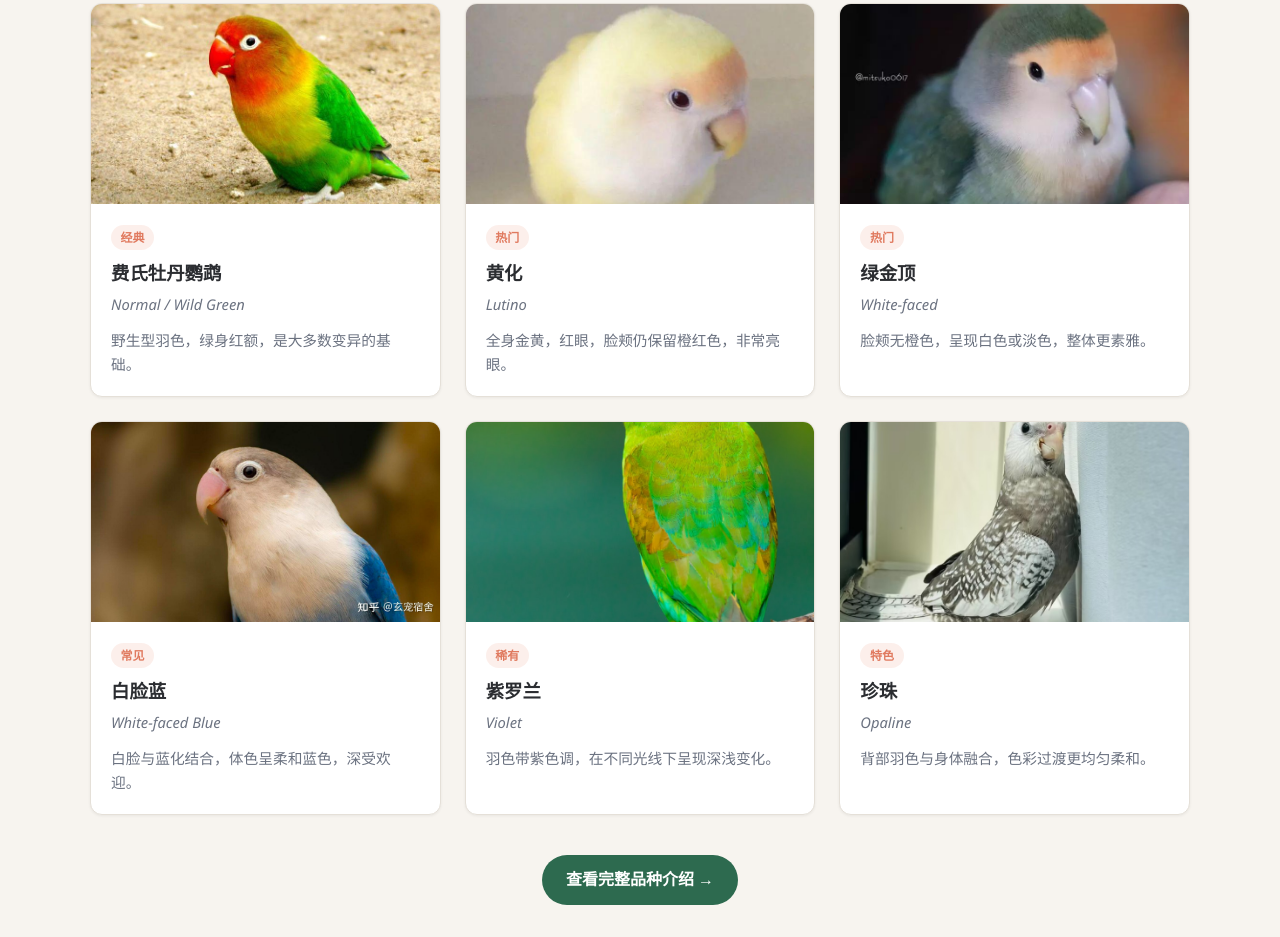
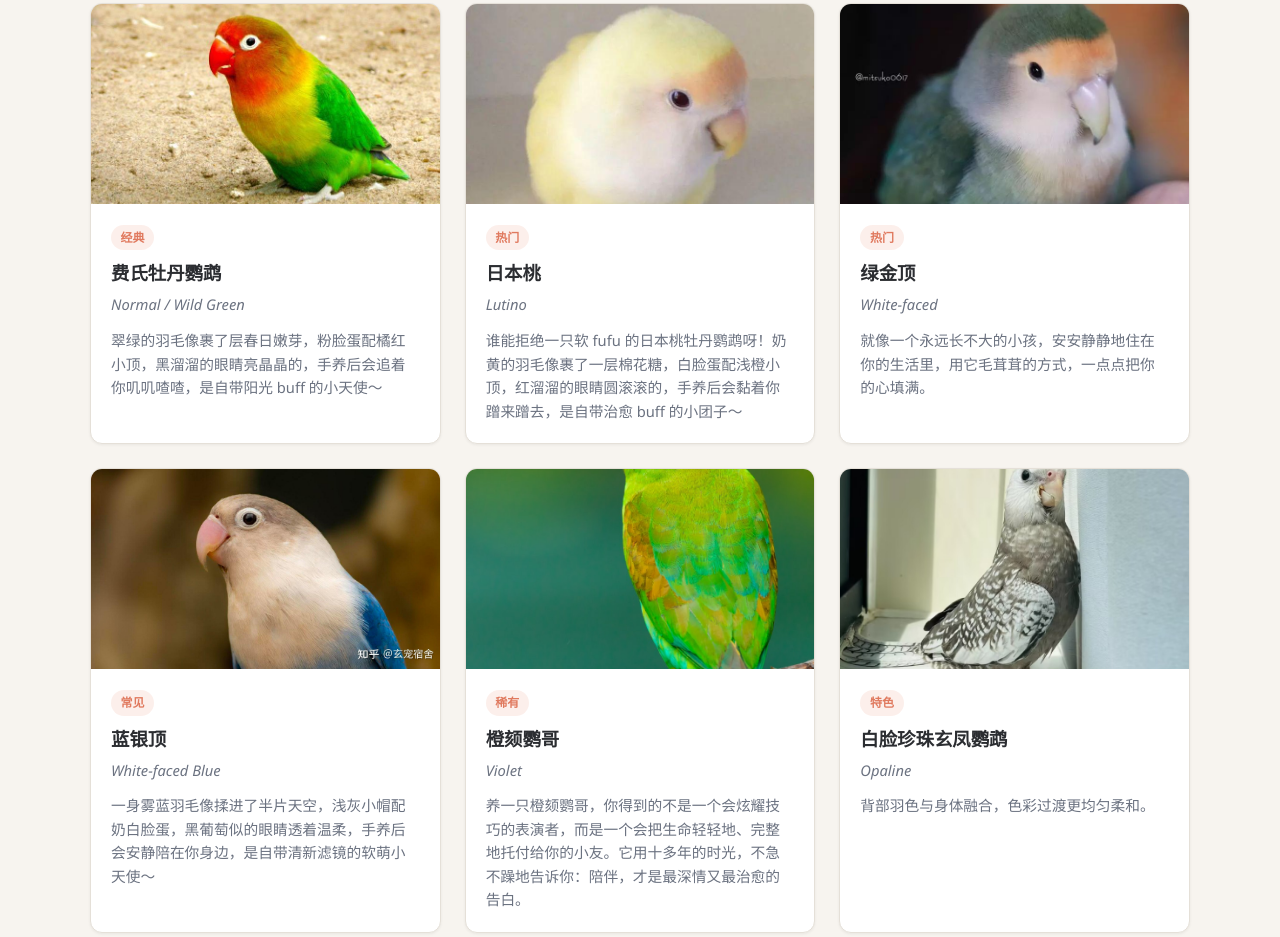
Before and after one commit to josetatman165-crypto/lovebird-site, a plain HTML site: page index.html in a window 1280 px wide. Shown: the part 663-1600 px from the top of the page. Drawn offline with Linux system fonts and the light colour scheme.

Commit message:
Add files via upload

```diff
--- a/index.html
+++ b/index.html
@@ -31,7 +31,7 @@
         <span class="hero-badge">Agapornis roseicollis</span>
         <h1>发现牡丹鹦鹉的<br>多彩世界</h1>
         <p>
-          牡丹鹦鹉（桃脸 lovebird）因脸颊的 peach 色和丰富羽色变异而深受鸟友喜爱。
+          牡丹鹦鹉因脸颊的 peach 色和丰富羽色变异而深受鸟友喜爱。
           本站收录常见品种，帮助你认识每一种的独特之美。
         </p>
         <a href="varieties.html" class="btn">浏览全部品种</a>
@@ -55,7 +55,7 @@
               <span class="variety-tag">经典</span>
               <h3>费氏牡丹鹦鹉</h3>
               <p class="variety-en">Normal / Wild Green</p>
-              <p>野生型羽色，绿身红额，是大多数变异的基础。</p>
+              <p>翠绿的羽毛像裹了层春日嫩芽，粉脸蛋配橘红小顶，黑溜溜的眼睛亮晶晶的，手养后会追着你叽叽喳喳，是自带阳光 buff 的小天使～</p>
             </div>
           </article>
 
@@ -65,9 +65,9 @@
             </a>
             <div class="variety-card-body">
               <span class="variety-tag">热门</span>
-              <h3>黄化</h3>
+              <h3>日本桃</h3>
               <p class="variety-en">Lutino</p>
-              <p>全身金黄，红眼，脸颊仍保留橙红色，非常亮眼。</p>
+              <p>谁能拒绝一只软 fufu 的日本桃牡丹鹦鹉呀！奶黄的羽毛像裹了一层棉花糖，白脸蛋配浅橙小顶，红溜溜的眼睛圆滚滚的，手养后会黏着你蹭来蹭去，是自带治愈 buff 的小团子～</p>
             </div>
           </article>
 
@@ -79,7 +79,7 @@
               <span class="variety-tag">热门</span>
               <h3>绿金顶</h3>
               <p class="variety-en">White-faced</p>
-              <p>脸颊无橙色，呈现白色或淡色，整体更素雅。</p>
+              <p>就像一个永远长不大的小孩，安安静静地住在你的生活里，用它毛茸茸的方式，一点点把你的心填满。</p>
             </div>
           </article>
 
@@ -89,9 +89,9 @@
             </a>
             <div class="variety-card-body">
               <span class="variety-tag">常见</span>
-              <h3>白脸蓝</h3>
+              <h3>蓝银顶</h3>
               <p class="variety-en">White-faced Blue</p>
-              <p>白脸与蓝化结合，体色呈柔和蓝色，深受欢迎。</p>
+              <p>一身雾蓝羽毛像揉进了半片天空，浅灰小帽配奶白脸蛋，黑葡萄似的眼睛透着温柔，手养后会安静陪在你身边，是自带清新滤镜的软萌小天使～</p>
             </div>
           </article>
 
@@ -101,9 +101,9 @@
             </a>
             <div class="variety-card-body">
               <span class="variety-tag">稀有</span>
-              <h3>紫罗兰</h3>
+              <h3>橙颏鹦哥</h3>
               <p class="variety-en">Violet</p>
-              <p>羽色带紫色调，在不同光线下呈现深浅变化。</p>
+              <p>养一只橙颏鹦哥，你得到的不是一个会炫耀技巧的表演者，而是一个会把生命轻轻地、完整地托付给你的小友。它用十多年的时光，不急不躁地告诉你：陪伴，才是最深情又最治愈的告白。</p>
             </div>
           </article>
 
@@ -113,7 +113,7 @@
             </a>
             <div class="variety-card-body">
               <span class="variety-tag">特色</span>
-              <h3>珍珠</h3>
+              <h3>白脸珍珠玄凤鹦鹉</h3>
               <p class="variety-en">Opaline</p>
               <p>背部羽色与身体融合，色彩过渡更均匀柔和。</p>
             </div>
```
Also changed, not shown: about.html (+1 -2 lines), varieties.html (+6 -7 lines).
